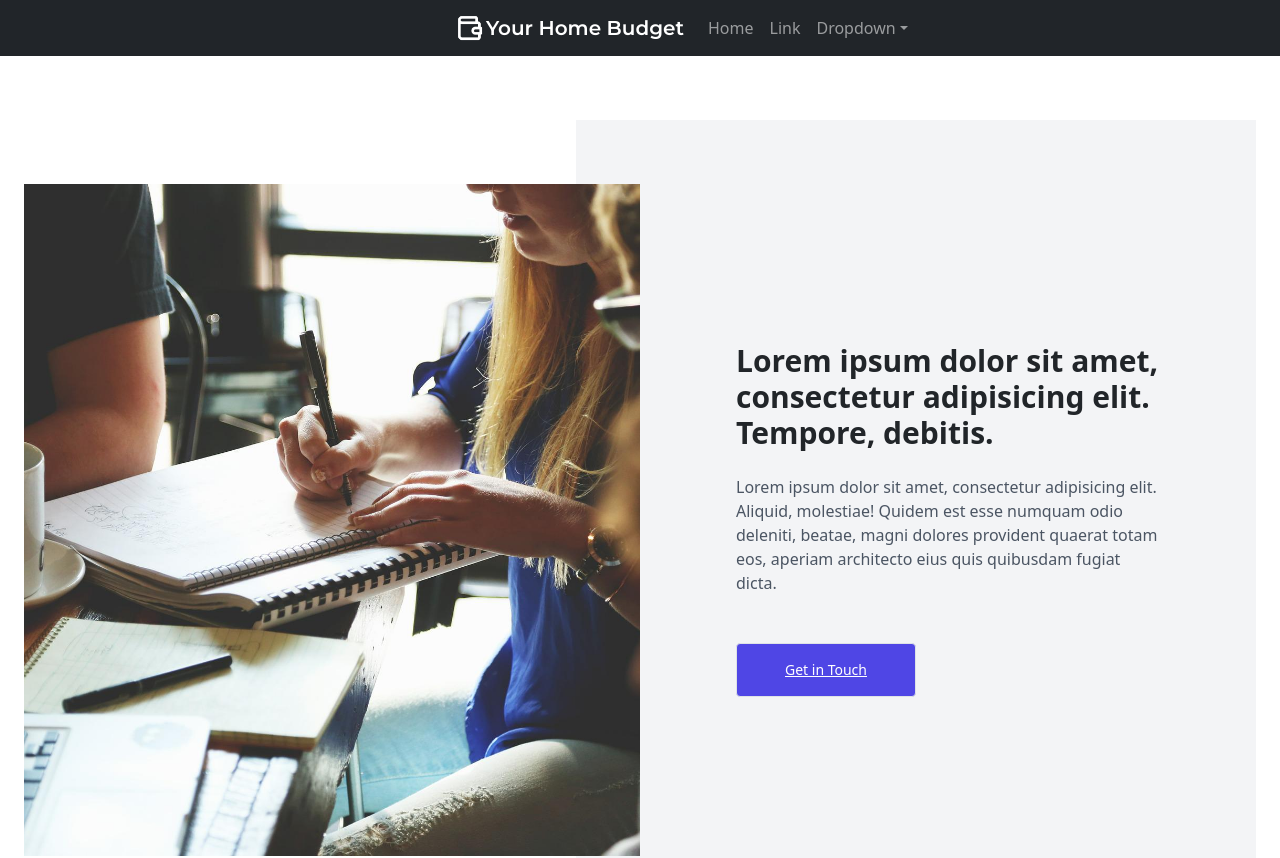
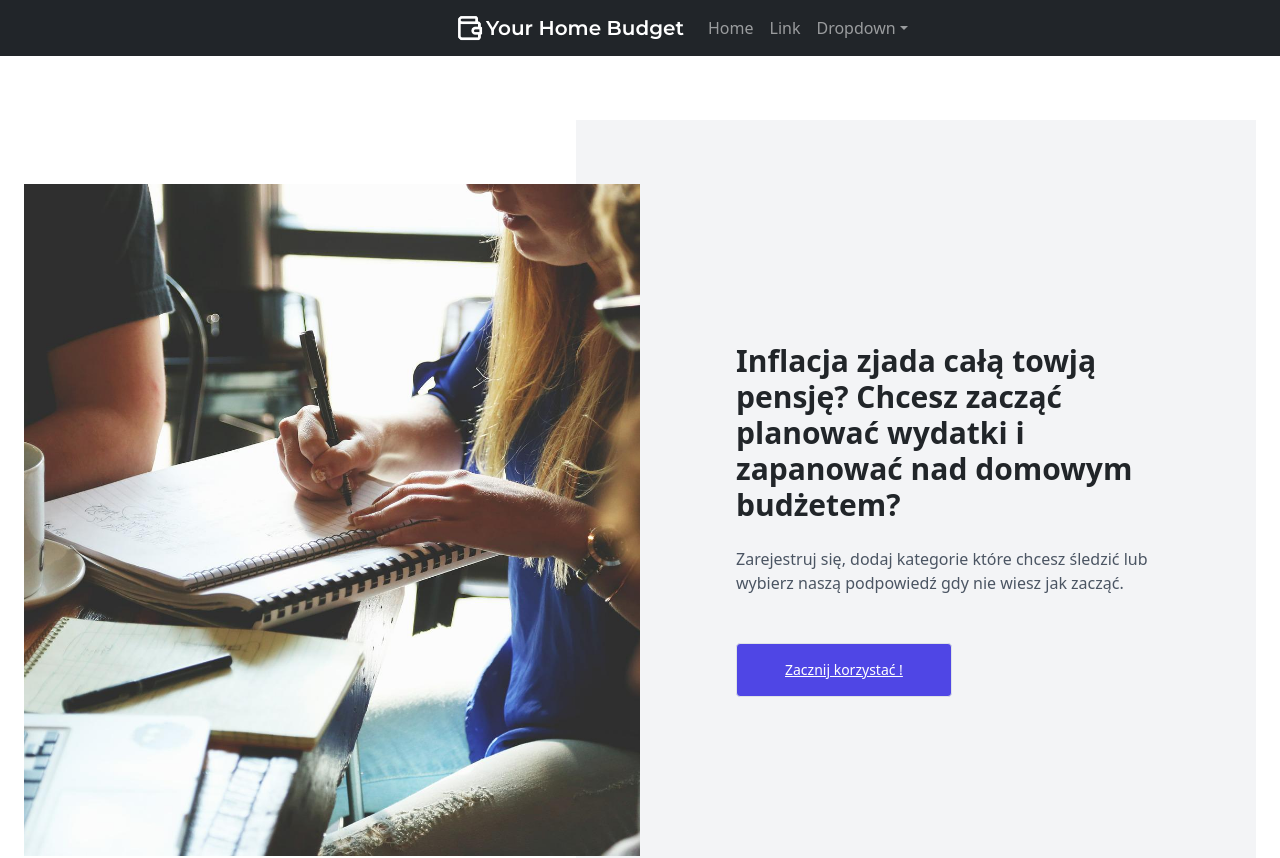
Before and after one commit to cukier91/home_budget, a React (Create React App) app: page / in a window 1280 px wide. Shown: the top 858 px of the page. Built offline with nearby package versions, Linux system fonts and the light colour scheme; a web font is replaced by a local one.

Commit message:
Strona główna done

```diff
--- a/src/components/HomePage/HomePage.jsx
+++ b/src/components/HomePage/HomePage.jsx
@@ -23,22 +23,18 @@ export default function HomePage() {
 
               <div className="p-8 sm:p-16 lg:p-24">
                 <h2 className="text-2xl font-bold sm:text-3xl">
-                  Lorem ipsum dolor sit amet, consectetur adipisicing elit. Tempore,
-                  debitis.
+                  Inflacja zjada całą towją pensję? Chcesz zacząć planować wydatki i zapanować nad domowym budżetem?
                 </h2>
 
                 <p className="mt-4 text-gray-600">
-                  Lorem ipsum dolor sit amet, consectetur adipisicing elit. Aliquid,
-                  molestiae! Quidem est esse numquam odio deleniti, beatae, magni
-                  dolores provident quaerat totam eos, aperiam architecto eius quis
-                  quibusdam fugiat dicta.
+                  Zarejestruj się, dodaj kategorie które chcesz śledzić lub wybierz naszą podpowiedź gdy nie wiesz jak zacząć.
                 </p>
 
                 <a
                   className="inline-block px-12 py-3 mt-8 text-sm font-medium text-white bg-indigo-600 border border-indigo-600 rounded active:text-indigo-500 hover:bg-transparent hover:text-indigo-600 focus:outline-none focus:ring"
                   href="/contact"
                 >
-                  Get in Touch
+                  Zacznij korzystać !
                 </a>
               </div>
             </div>
```
